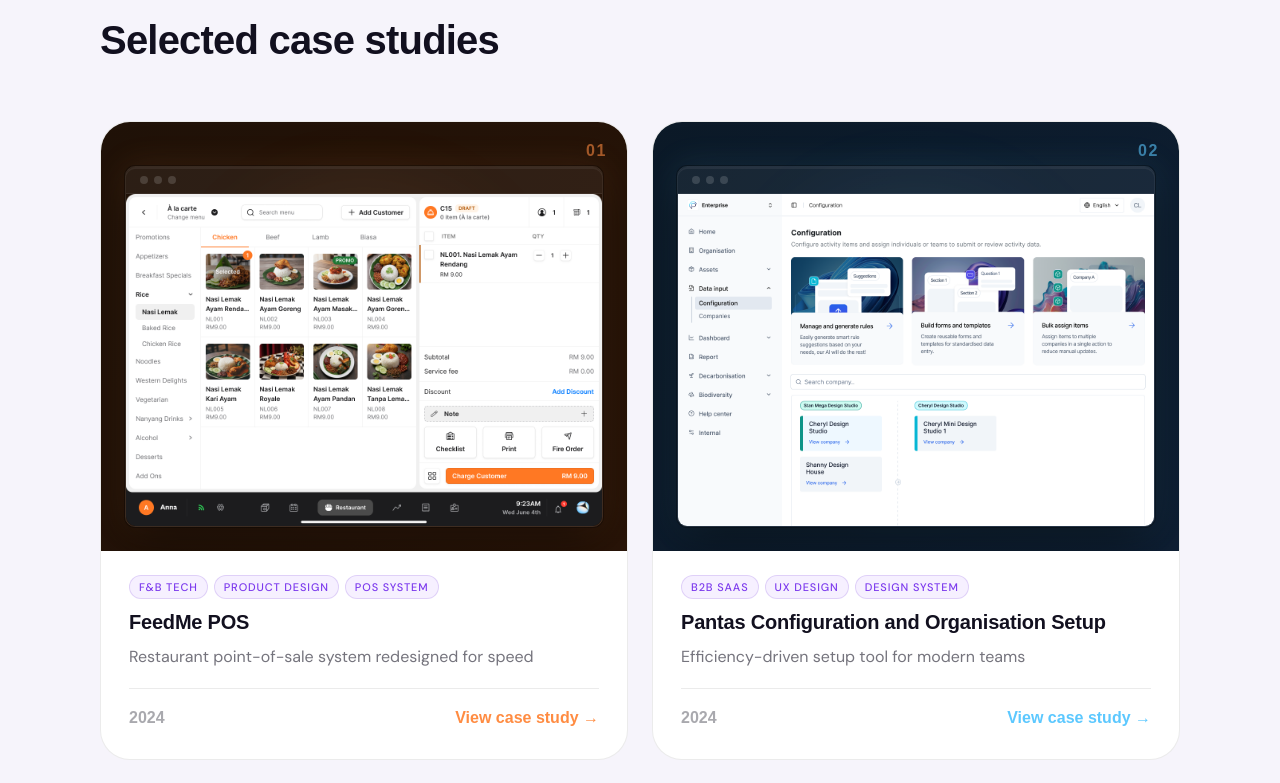
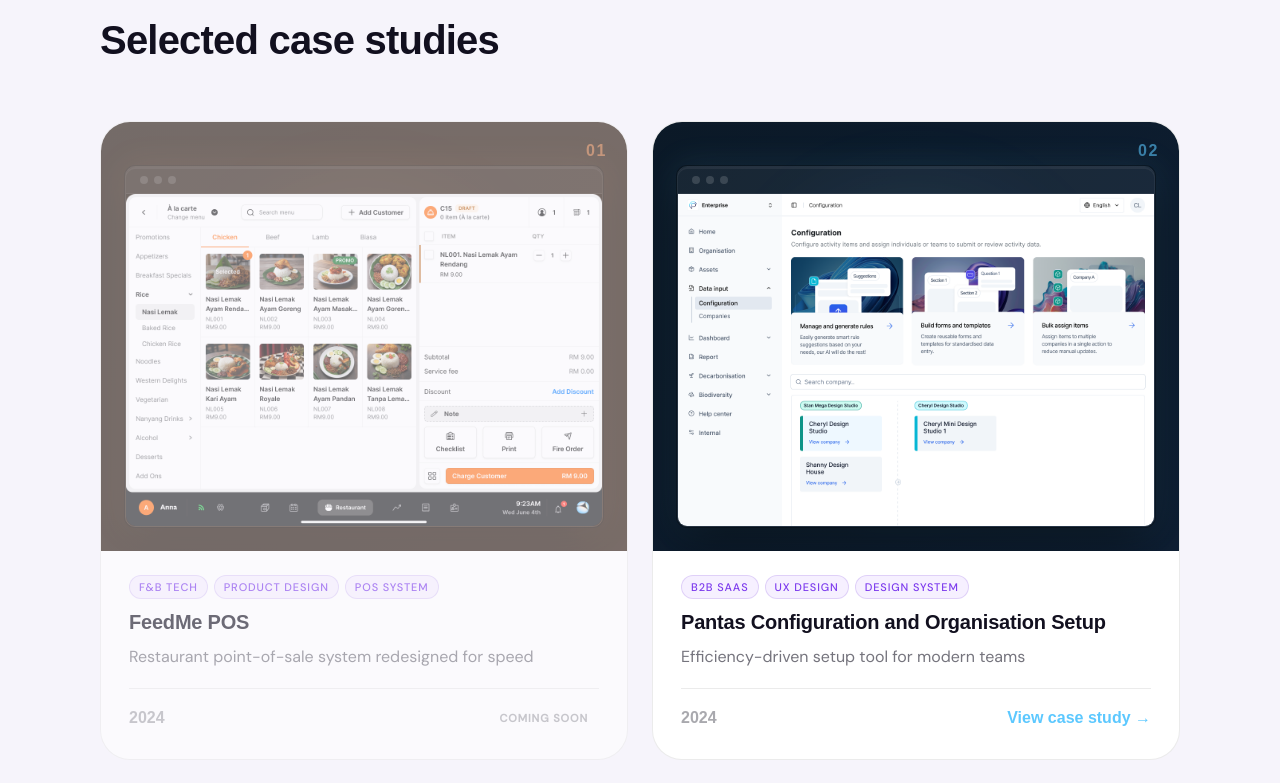
Before and after one commit to wyeyee2013-cmd/product-design-portfolio, a React (Vite) app: page / in a window 1280 px wide. Shown: the part 960-1743 px from the top of the page. Built offline with nearby package versions, Linux system fonts and the light colour scheme; a web font is replaced by a local one.

Commit message:
Disahble feedme card

```diff
--- a/src/components/CaseStudyLayout.module.css
+++ b/src/components/CaseStudyLayout.module.css
@@ -17,6 +17,13 @@
   position: absolute;
   inset: 0;
   opacity: 0.35;
+}
+
+:global([data-theme="light"]) .hero {
+  background: #ffffff;
+}
+:global([data-theme="light"]) .heroBg {
+  display: none;
 }
 
 .heroGlow {
--- a/src/pages/Home.jsx
+++ b/src/pages/Home.jsx
@@ -17,6 +17,7 @@
     number: '01',
     image: '/Order.png',
     imageFull: true,
+    comingSoon: true,
   },
   {
     slug: 'pantas',
@@ -175,8 +176,13 @@
           </div>
 
           <div className={styles.featuredGrid}>
-            {FEATURED.map((p) => (
-              <Link to={`/projects/${p.slug}`} key={p.slug} className={styles.featCard}>
+            {FEATURED.map((p) => {
+              const CardEl = p.comingSoon ? 'div' : Link
+              const cardProps = p.comingSoon
+                ? { key: p.slug, className: `${styles.featCard} ${styles.featCardDimmed}` }
+                : { to: `/projects/${p.slug}`, key: p.slug, className: styles.featCard }
+              return (
+              <CardEl {...cardProps}>
                 <div
                   className={styles.featCardVisual}
                   style={{ background: p.bg }}
@@ -226,16 +232,14 @@
                   <p className={styles.featCardSub}>{p.subtitle}</p>
                   <div className={styles.featCardFooter}>
                     <span className={styles.featCardYear}>{p.year}</span>
-                    <span
-                      className={styles.featCardArrow}
-                      style={{ color: p.accent }}
-                    >
-                      View case study →
-                    </span>
+                    {p.comingSoon
+                      ? <span className={styles.comingSoonBadge}>Coming Soon</span>
+                      : <span className={styles.featCardArrow} style={{ color: p.accent }}>View case study →</span>
+                    }
                   </div>
                 </div>
-              </Link>
-            ))}
+              </CardEl>
+              )})}
           </div>
         </div>
       </section>
--- a/src/pages/Home.module.css
+++ b/src/pages/Home.module.css
@@ -213,6 +213,26 @@
   transition: all 0.35s cubic-bezier(0.4, 0, 0.2, 1);
   display: flex;
   flex-direction: column;
+}
+
+.featCardDimmed {
+  opacity: 0.6;
+  cursor: default;
+  pointer-events: none;
+}
+
+.comingSoonBadge {
+  display: inline-flex;
+  align-items: center;
+  padding: 3px 10px;
+  border-radius: 99px;
+  background: rgba(255,255,255,0.08);
+  border: 1px solid rgba(255,255,255,0.15);
+  font-size: 11px;
+  font-weight: 700;
+  letter-spacing: 0.08em;
+  text-transform: uppercase;
+  color: var(--text-muted);
 }
 
 .featCard:hover {
```
